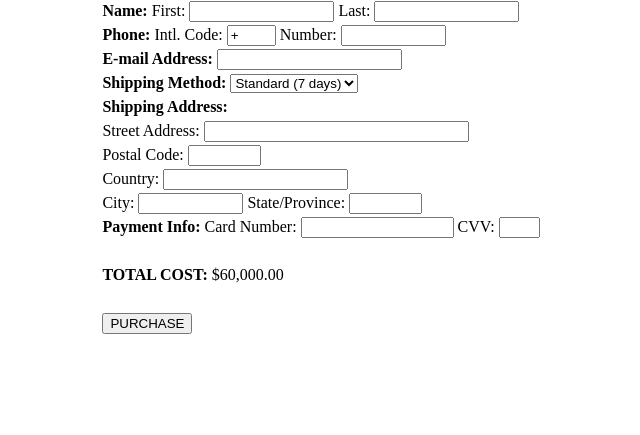
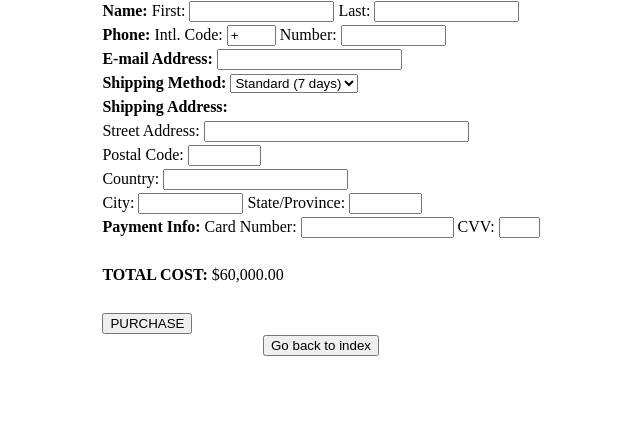
Before and after one commit to yecs1999/cs137_proj2, a PHP site: page /checkout.php?pid=10 in a window 1280 px wide. Shown: the part 174-609 px from the top of the page, without its empty margins (319-959 px from the left). Run offline with PHP 8.4, Linux system fonts and the light colour scheme; data comes from the database, SQL or seed files in the repository.

Commit message:
added return to index buttons to checkout and confirmation page

```diff
--- a/checkout.php
+++ b/checkout.php
@@ -73,6 +73,11 @@
             </form>
             </div>
         </div>
+        <div style="text-align:center">
+        <form action="index.php">
+            <input type="submit" value="Go back to index" />
+        </form>
+        </div>
         <script type="text/javascript">var make="<?=$rs_car['make']?>"; var model="<?=$rs_car['model']?>"; var trim="<?=$rs_car['trim']?>"; var price=<?=$rs_car['price']?>;</script>
         <script type="text/javascript" src="checkout.js"></script>
         <script type = "text/javascript" src = "zip_code_autofill.js"></script>
--- a/send.php
+++ b/send.php
@@ -49,4 +49,7 @@
             <?php } ?>
             Card Number: <?=$card?> CVV: <?=$cvv?>
         </div>
+        <form action="index.php">
+            <input type="submit" value="Go back to index" />
+        </form>
     </body>
```
